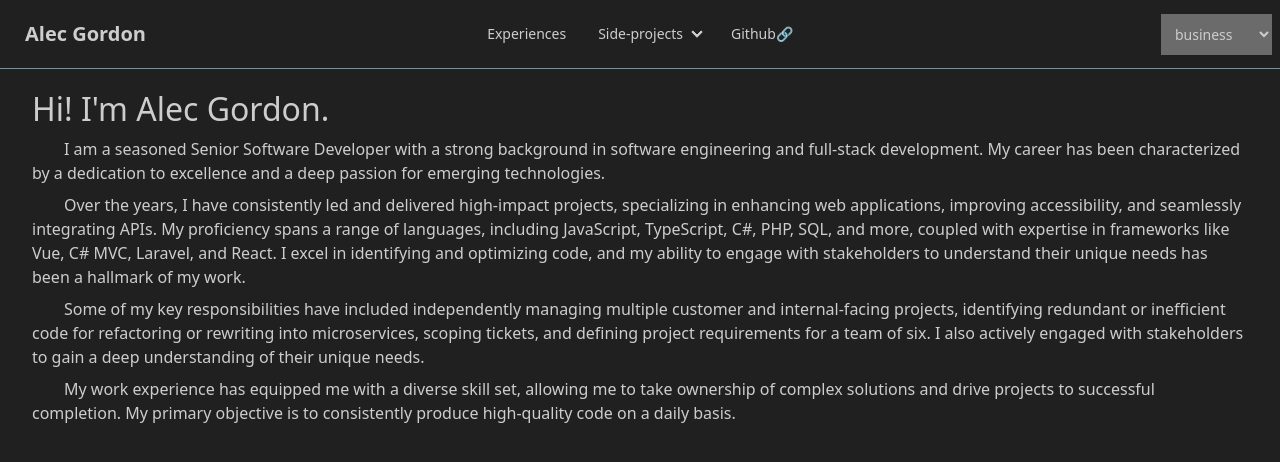
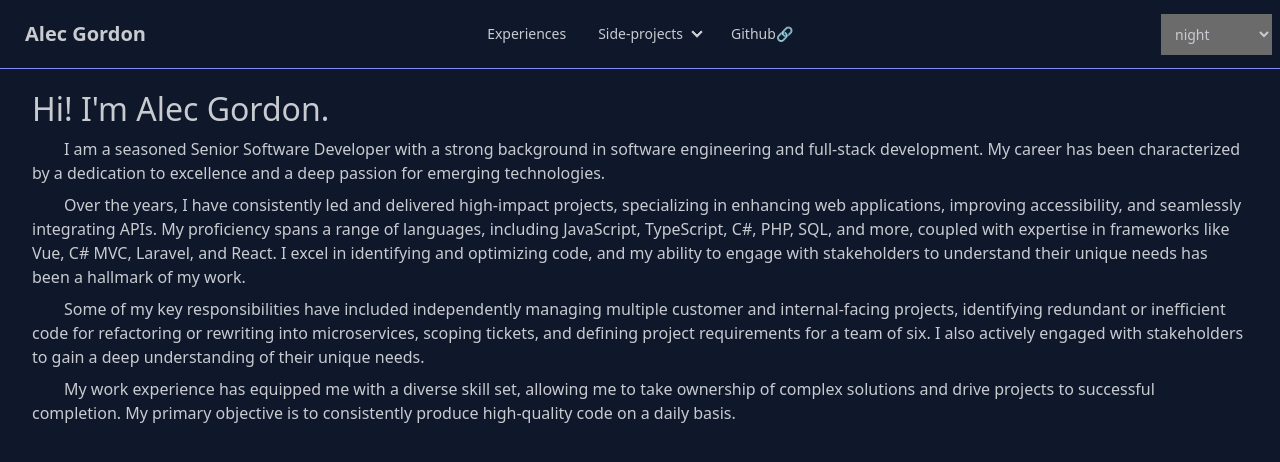
Before and after one commit to insanealec/alecgordon, a Vue app: page / in a window 1280 px wide. Shown: the top 462 px of the page. Built offline with nearby package versions, Linux system fonts and the light colour scheme.

Commit message:
Revert "Business default; I like the squares better"
This reverts commit 180dbc4d10850c6aaec3ed31af0fdf501ee13f9c.

```diff
--- a/index.html
+++ b/index.html
@@ -1,5 +1,5 @@
 <!DOCTYPE html>
-<html lang="en" data-theme="business">
+<html lang="en" data-theme="night">
   <head>
     <meta charset="UTF-8">
     <link rel="icon" href="/favicon.ico">
--- a/src/components/nav/ThemeToggle.vue
+++ b/src/components/nav/ThemeToggle.vue
@@ -2,7 +2,7 @@
 import { watch, computed } from 'vue';
 import { useStorage } from '@vueuse/core';
 
-const DEFAULT_THEME = 'business';
+const DEFAULT_THEME = 'night';
 const AVAILABLE_THEMES = [
   'dark',
   'synthwave',
```
